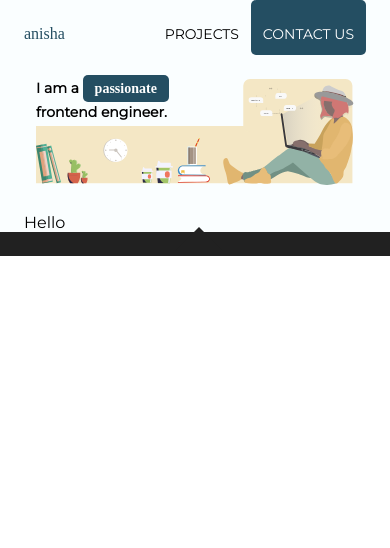
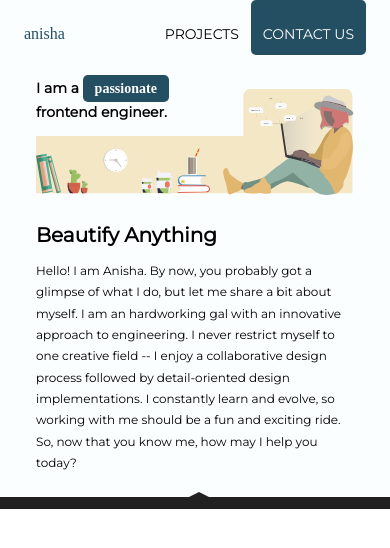
Before and after one commit to Anisha7/my-portfolio, a React (Create React App) app: page / in a window 390 px wide. Shown: the top 548 px of the page. Built offline with nearby package versions, Linux system fonts and the light colour scheme.

Commit message:
styles for text and fixes

```diff
--- a/src/App.css
+++ b/src/App.css
@@ -6,8 +6,29 @@
   font-family: 'Montserrat';
 }
 
-@media (max-width: 950px) {
+.content-margin {
+  margin-left: 120px;
+  margin-right: 120px;
+}
+
+@media (max-width: 1024px) {
+  .app {
+    padding: 0 62px;
+  }
+
+  .content-margin {
+    margin-left: 40px;
+    margin-right: 40px;
+  }
+}
+
+@media (max-width: 700px) {
   .app {
     padding: 0 24px;
   }
+
+  .content-margin {
+    margin-left: 12px;
+    margin-right: 12px;
+  }
 }
--- a/src/components/Home/components/Banner/index.js
+++ b/src/components/Home/components/Banner/index.js
@@ -5,7 +5,7 @@ import image from '../../../../images/banner.svg';
 class Banner extends Component {
     render() {
         return (
-                <div className="banner">
+                <div className="banner content-margin">
                     <div className="slogan">
                         <h1>I am a <span className="highlight">passionate</span></h1>
                         <h1>frontend engineer.</h1>
--- a/src/components/Home/components/Banner/styles.css
+++ b/src/components/Home/components/Banner/styles.css
@@ -1,5 +1,6 @@
 .banner {
-    margin: 72px;
+    margin-top: 72px;
+    margin-bottom: 72px;
 }
 
 .banner h1 {
@@ -28,14 +29,18 @@
     }
 }
 
-@media (max-width: 950px) {
+@media (max-width: 700px) {
     .banner {
-        margin: 24px 12px;
+        margin-top: 24px;
+        margin-bottom: 24px;
     }
 
     .banner h1 {
         font-size: 14px;
         margin-bottom: 6px;
-        /* text-align: center; */
+    }
+
+    .banner img {
+        padding-top: 10px;
     }
 }
--- /dev/null
+++ b/src/components/Home/components/Intro/index.js
@@ -0,0 +1,22 @@
+import React, { Component } from 'react';
+import './styles.css';
+
+class Intro extends Component {
+    render() {
+        return (
+                <div className="intro content-margin">
+                    <h1>Beautify Anything</h1>
+                    <p>Hello! I am Anisha. By now, you probably got a glimpse of what I do,
+                        but let me share a bit about myself. I am an hardworking gal with
+                        an innovative approach to engineering. I never restrict myself to
+                        one creative field -- I enjoy a collaborative design process followed
+                        by detail-oriented design implementations. I constantly learn and evolve,
+                        so working with me should be a fun and exciting ride. So, now that you
+                        know me, how may I help you today?
+                    </p>
+                </div>
+            )
+    }
+}
+
+export default Intro;
--- /dev/null
+++ b/src/components/Home/components/Intro/styles.css
@@ -0,0 +1,27 @@
+.intro {
+    margin-bottom: 72px;
+}
+
+.intro h1 {
+    font-size: 45px;
+}
+
+.intro p {
+    line-height: 35pt;
+    font-size: 24px;
+}
+
+@media (max-width: 700px) {
+    .intro {
+        margin-bottom: 24px;
+    }
+
+    .intro h1 {
+        font-size: 20px;
+    }
+
+    .intro p {
+        line-height: 16pt;
+        font-size: 12px;
+    }
+}
--- a/src/components/Home/index.js
+++ b/src/components/Home/index.js
@@ -2,6 +2,7 @@ import React, { Component } from 'react';
 import './styles.css'
 import Wrapper from '../Wrapper';
 import Banner from './components/Banner';
+import Intro from './components/Intro';
 
 class Home extends Component {
 
@@ -9,7 +10,7 @@ class Home extends Component {
         return (
                 <Wrapper>
                     <Banner />
-                    Hello
+                    <Intro />
                 </Wrapper>
             )
     }
--- a/src/components/Wrapper/components/Footer/styles.css
+++ b/src/components/Wrapper/components/Footer/styles.css
@@ -1,6 +1,6 @@
 .footer {
     width: calc(100% + 96px*2);
-    height: 48px;
+    height: 24px;
     background: #212121;
     /* overflow parent padding */
     margin: 0 -96px;
@@ -10,12 +10,12 @@
     content: '';
     position: relative;
     left: calc(50% - 30px);
-    bottom: 40px;
+    bottom: 30px;
     width: 0;
     height: 0;
-    border-left: 30px solid transparent;
-    border-right: 30px solid transparent;
-    border-bottom: 30px solid #212121;
+    border-left: 40px solid transparent;
+    border-right: 40px solid transparent;
+    border-bottom: 24px solid #212121;
     clear: both;
 }
 
@@ -24,7 +24,7 @@
         width: calc(100% + 24px*2);
         /* overflow parent padding */
         margin: 0 -24px;
-        height: 24px;
+        height: 12px;
     }
 
     .footer::after {
@@ -34,6 +34,6 @@
         bottom: 24px;
         border-left: 24px solid transparent;
         border-right: 24px solid transparent;
-        border-bottom: 24px solid #212121;
+        border-bottom: 12px solid #212121;
     }
   }
```
